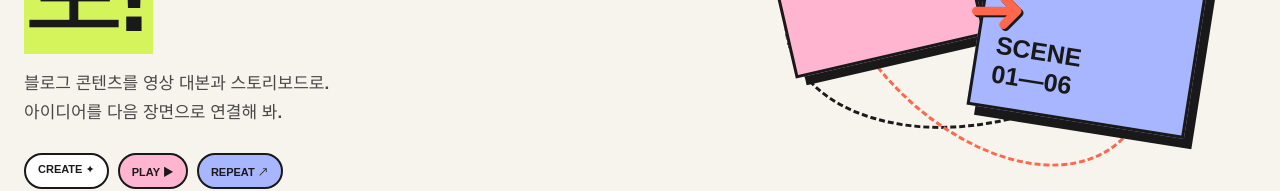
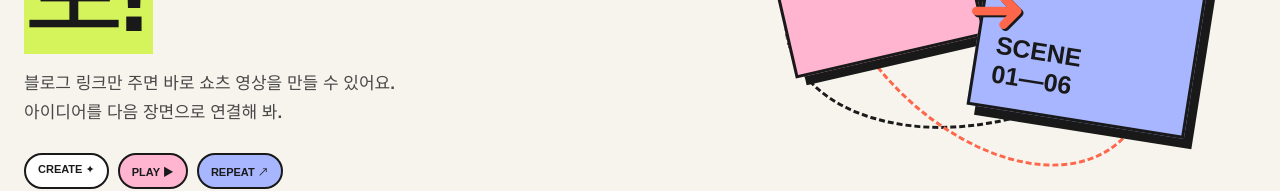
Before and after one commit to songye38/blogtoscript, a Next.js app: page / in a window 1280 px wide. Shown: the part 349-540 px from the top of the page. Built offline with nearby package versions, Linux system fonts and the light colour scheme.

Commit message:
change text

```diff
--- a/app/page.tsx
+++ b/app/page.tsx
@@ -56,7 +56,7 @@ export default function Home() {
         <div className="hero-copy">
           <span className="kicker"><span className="sparkle">✦</span> YOUR CONTENT, REMIXED</span>
           <h1>글에서 <span className="title-highlight">장면으로!</span><span className="title-star" aria-hidden="true">✳</span></h1>
-          <p>블로그 콘텐츠를 영상 대본과 스토리보드로.<br className="desktop-break" /> 아이디어를 다음 장면으로 연결해 봐.</p>
+          <p>블로그 링크만 주면 바로 쇼츠 영상을 만들 수 있어요.<br className="desktop-break" /> 아이디어를 다음 장면으로 연결해 봐.</p>
           <div className="hero-stickers" aria-hidden="true"><span>CREATE ✦</span><span>PLAY ▶</span><span>REPEAT ↗</span></div>
         </div>
         <div className="hero-art" aria-hidden="true"><div className="art-orbit orbit-one"/><div className="art-orbit orbit-two"/><div className="art-card art-card-back">BLOG<br />POST <span>✎</span></div><div className="art-arrow">➜</div><div className="art-card art-card-front"><span className="art-play">▶</span><strong>SCENE<br />01—06</strong></div><span className="art-spark">✳</span></div>
```
